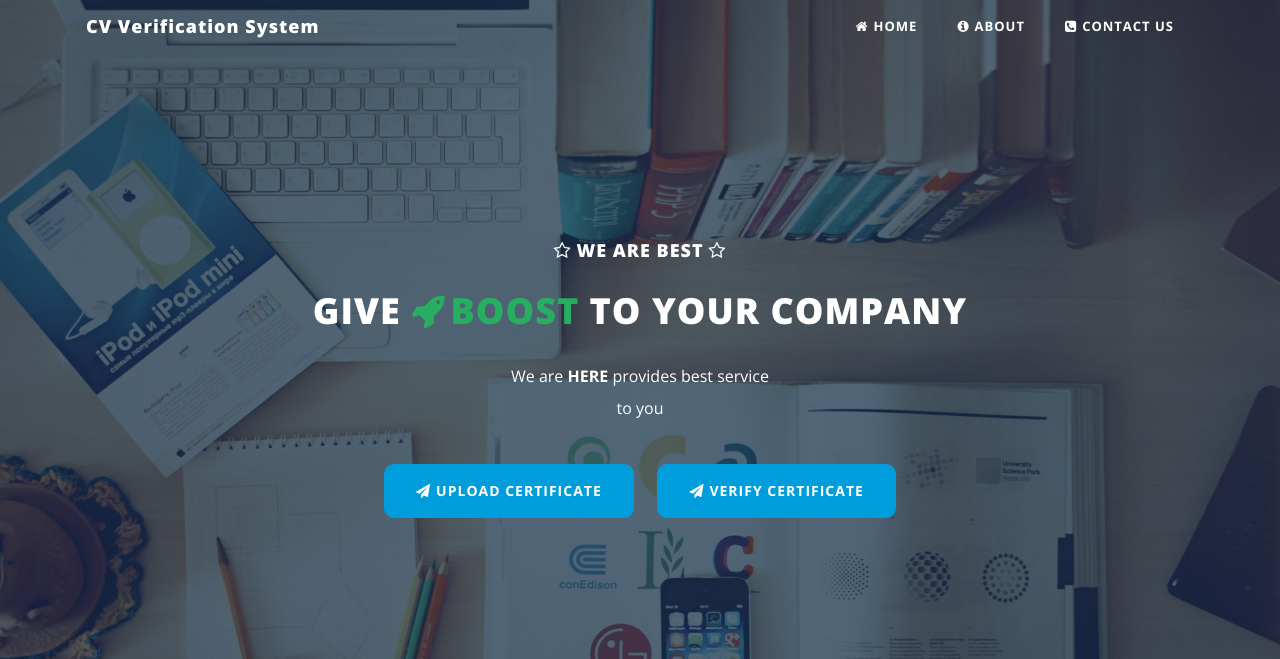
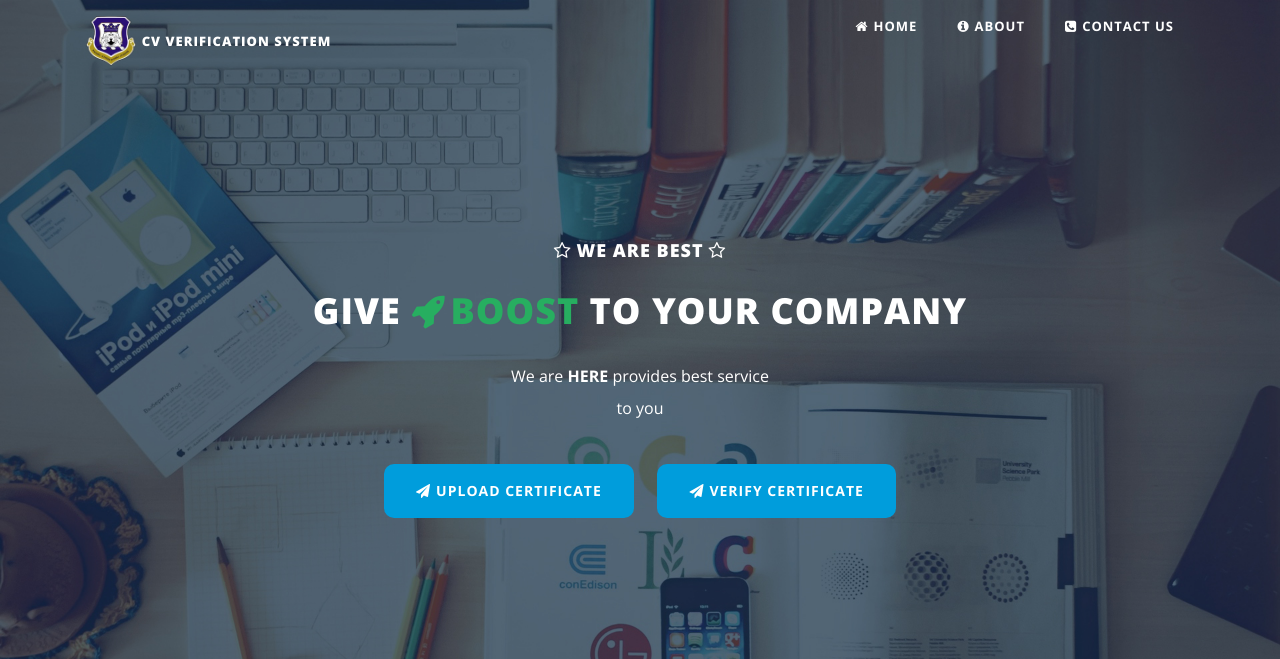
Before and after one commit to Lucasdeekay/CvVerificationSystem, a Django app: page / in a window 1280 px wide. Shown: the top 659 px of the page. Run offline with Django 4.2, Linux system fonts and the light colour scheme; some libraries are stand-ins or nearby versions.

Commit message:
Added School's logo

```diff
--- a/templates/base.html
+++ b/templates/base.html
@@ -33,7 +33,10 @@
                         <span class="icon-bar"></span>
                         <span class="icon-bar"></span>
                     </button>
-                    <a class="navbar-brand" href="">CV Verification System</a>
+                    <a class="navbar-brand" href="">
+                        <span><img src="{% static 'dashboard/images/logo.png' %}" alt="logo" width="50px"></span>
+                        <span style="display: inline-block; font-size: small;">CV VERIFICATION SYSTEM</span>
+                    </a>
                 </div>
                 <!-- Collect the nav links, forms, and other content for toggling -->
                 <div class="collapse navbar-collapse" id="pathshalaNavbarCollapse">
--- a/templates/main.html
+++ b/templates/main.html
@@ -38,11 +38,11 @@
 <body>
     <div class="row dashboard-top-nav">
         <div class="col-sm-7 logo">
-            <h5><i class="fa fa-book"></i>CV Verification System</h5>
+            <h5><img src="{% static 'dashboard/images/logo.png' %}" alt="logo" style="width:30px; margin: 0px 5px;">CV Verification System</h5>
         </div>
         <div class="col-sm-5 notification-area">
             <ul class="top-nav-list">
-                <li class="user">
+                <li class="user" style="margin-top: 15px;">
                     {% if user.username != "" %}
                     <a href="{% url 'MySite:logout' %}"><i class="fa fa-power-off"></i> LOGOUT</a>
                     {% else %}
```
Also changed, not shown: Dashboard/static/dashboard/images/logo.png (added).
